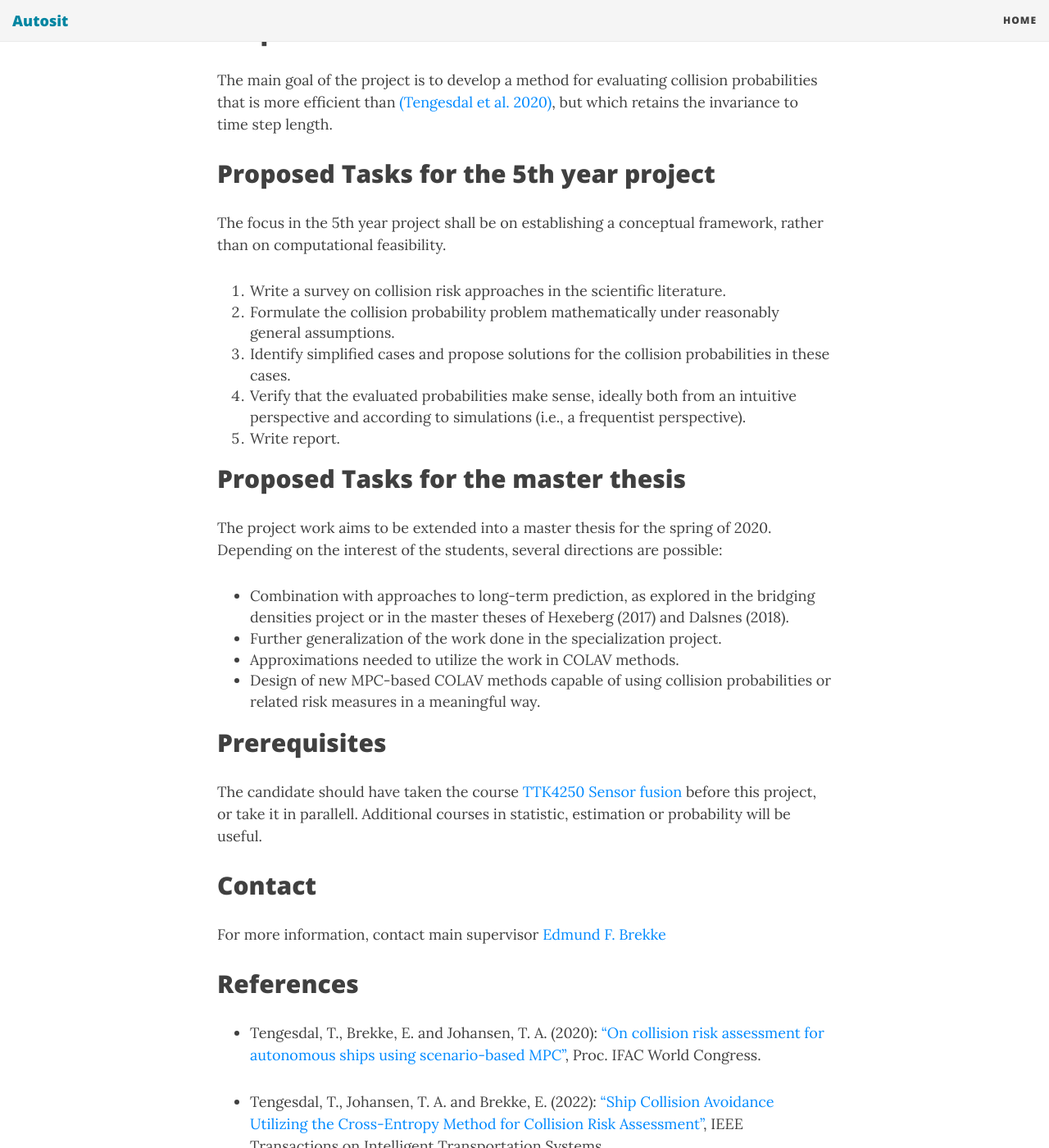
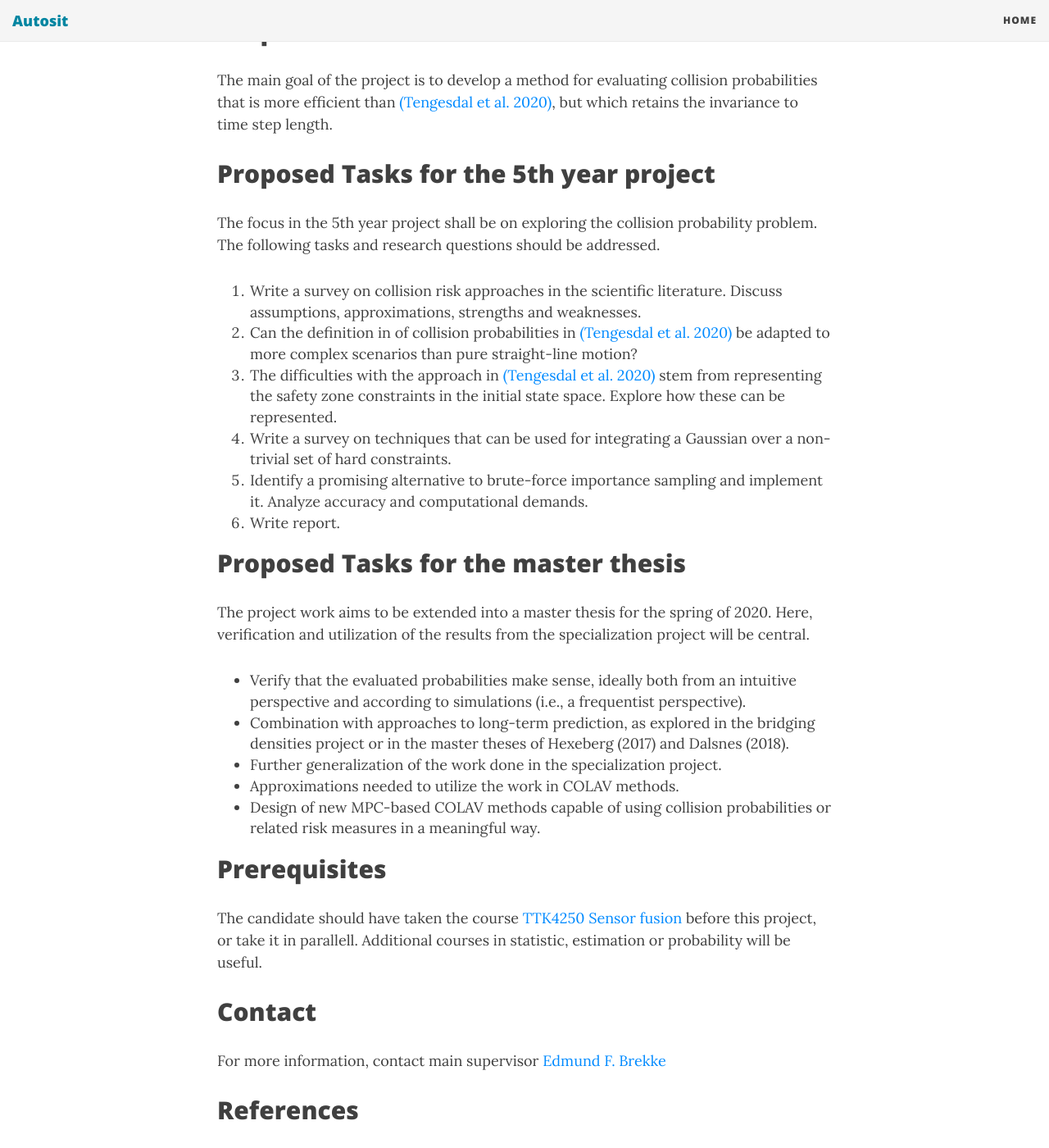
Before and after one commit to autosit/autosit.github.io, a Jekyll site: the page built from _posts/2019-04-25-colav-probabilities.md, in a window 1280 px wide and 1400 px high, scrolled down 1140 px. Shown: the whole window at 82% size. Built offline with Jekyll 4.4.1, drawn with Linux system fonts in a browser that asks for light colours; nearby versions of some CDN libraries.

Commit message:
figure in colav prob

```diff
--- a/_posts/2019-04-25-colav-probabilities.md
+++ b/_posts/2019-04-25-colav-probabilities.md
@@ -18,18 +18,20 @@ The main goal of the project is to develop a method for evaluating collision pro
 
 ## Proposed Tasks for the 5th year project
 
-The focus in the 5th year project shall be on establishing a conceptual framework, rather than on computational feasibility.
+The focus in the 5th year project shall be on exploring the collision probability problem. The following tasks and research questions should be addressed.
 
-1. Write a survey on collision risk approaches in the scientific literature.
-2. Formulate the collision probability problem mathematically under reasonably general assumptions.
-3. Identify simplified cases and propose solutions for the collision probabilities in these cases.
-4. Verify that the evaluated probabilities make sense, ideally both from an intuitive perspective and according to simulations (i.e., a frequentist perspective).
-5. Write report.
+1. Write a survey on collision risk approaches in the scientific literature. Discuss assumptions, approximations, strengths and weaknesses.
+2. Can the definition in of collision probabilities in [(Tengesdal et al. 2020)] be adapted to more complex scenarios than pure straight-line motion?
+3. The difficulties with the approach in [(Tengesdal et al. 2020)] stem from representing the safety zone constraints in the initial state space. Explore how these can be represented.
+4. Write a survey on techniques that can be used for integrating a Gaussian over a non-trivial set of hard constraints.
+5. Identify a promising alternative to brute-force importance sampling and implement it. Analyze accuracy and computational demands.
+6. Write report.
 
 ## Proposed Tasks for the master thesis
 
-The project work aims to be extended into a master thesis for the spring of 2020. Depending on the interest of the students, several directions are possible:
+The project work aims to be extended into a master thesis for the spring of 2020. Here, verification and utilization of the results from the specialization project will be central.
 
+- Verify that the evaluated probabilities make sense, ideally both from an intuitive perspective and according to simulations (i.e., a frequentist perspective).
 - Combination with approaches to long-term prediction, as explored in the bridging densities project or in the master theses of Hexeberg (2017) and Dalsnes (2018).
 - Further generalization of the work done in the specialization project.
 - Approximations needed to utilize the work in COLAV methods.
```
